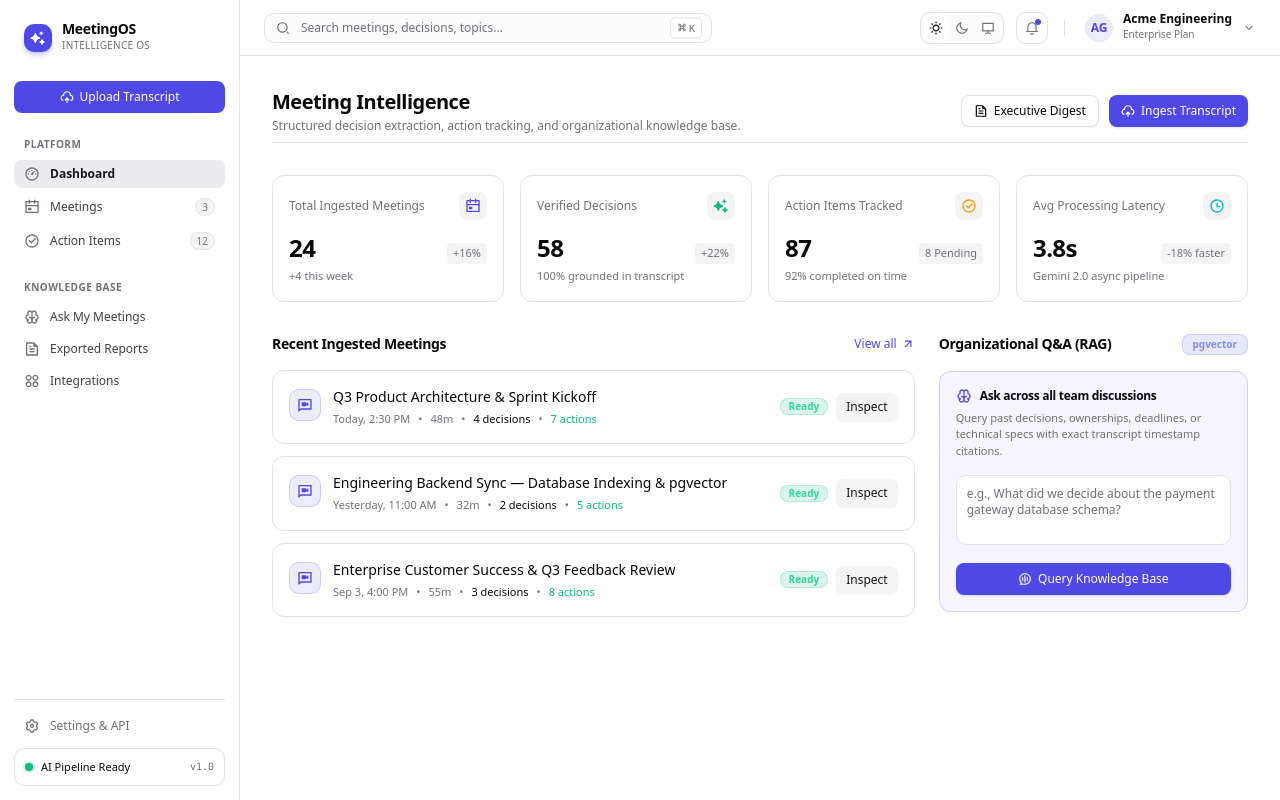
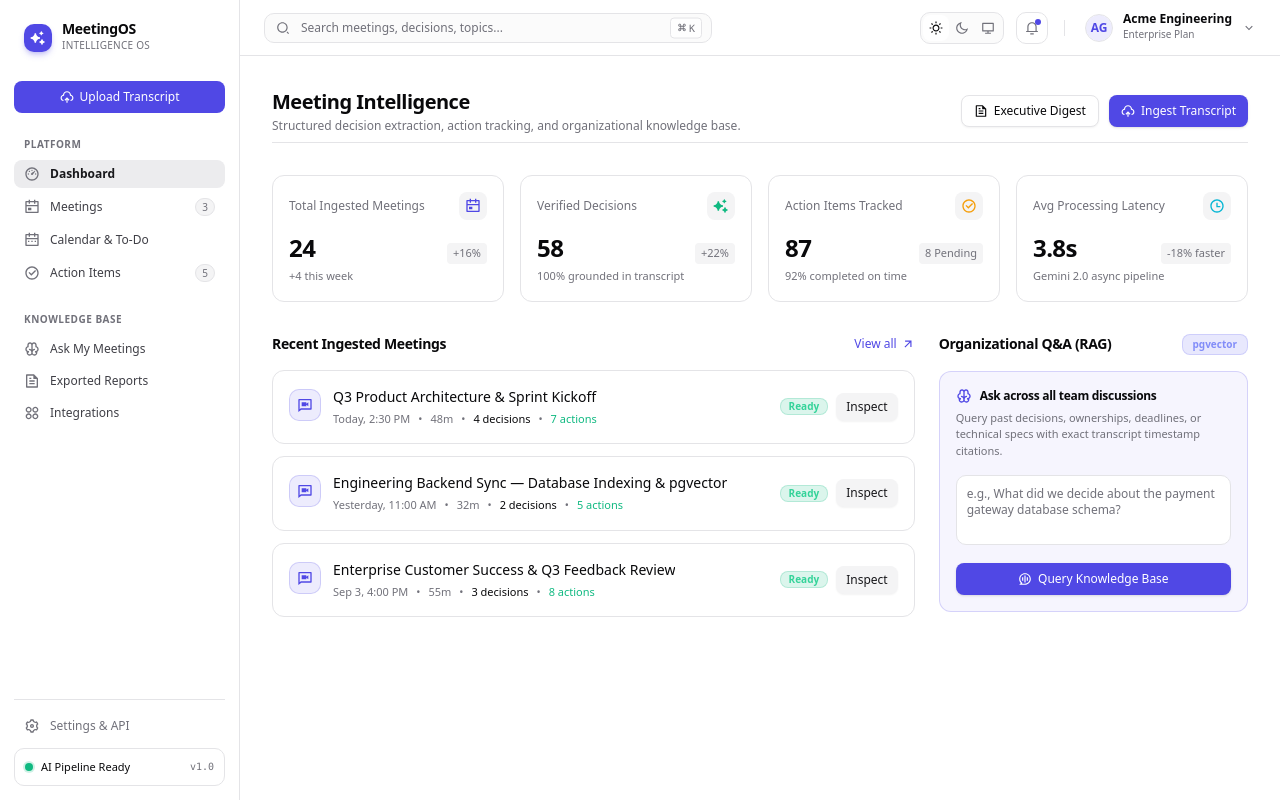
Before and after one commit to aryan88111/meeting-os-frontend, a React (Vite) app: page / in a window 1280 px wide. Built offline with nearby package versions, Linux system fonts and the light colour scheme.

Commit message:
feat(navigation): integrate calendar and action items navigation links into Sidebar

```diff
--- a/src/components/layout/Sidebar.tsx
+++ b/src/components/layout/Sidebar.tsx
@@ -4,6 +4,7 @@ import {
   RiSparklingFill,
   RiDashboard3Line,
   RiCalendarEventLine,
+  RiCalendar2Line,
   RiCheckboxCircleLine,
   RiBrainLine,
   RiFileTextLine,
@@ -18,7 +19,8 @@ export const Sidebar: React.FC = () => {
   const mainNav = [
     { label: 'Dashboard', icon: RiDashboard3Line, href: '/' },
     { label: 'Meetings', icon: RiCalendarEventLine, href: '/meetings', badge: '3' },
-    { label: 'Action Items', icon: RiCheckboxCircleLine, href: '/action-items', badge: '12' },
+    { label: 'Calendar & To-Do', icon: RiCalendar2Line, href: '/calendar' },
+    { label: 'Action Items', icon: RiCheckboxCircleLine, href: '/action-items', badge: '5' },
   ];
 
   const knowledgeNav = [
```
